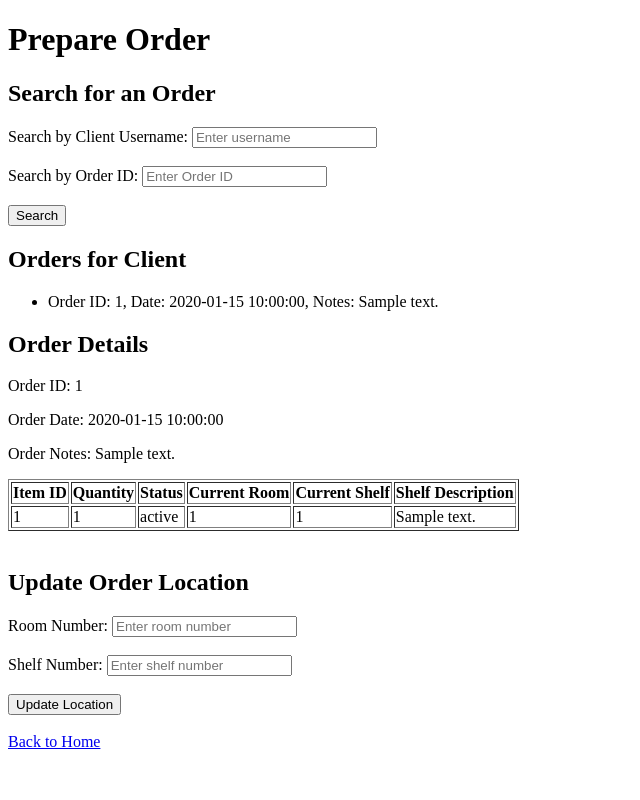
After one commit to cbxoi/DB6083_project, a Flask app: template templates/prepare_order.html in a window 1280 px wide. The commit adds this page. Shown: the whole page, without its empty margins (0-640 px from the left). Run offline with Flask 3, Linux system fonts and the light colour scheme; the template is opened without the code that fills it: most values are stand-ins (such as "Sample title", 1, 10 or a date in 2020).

Commit message:
updated feature 7 and 8

```diff
--- a/WelcomeHome.sql
+++ b/WelcomeHome.sql
@@ -115,12 +115,14 @@ CREATE TABLE ItemIn (
     quantityNum INT NOT NULL,
     found BOOLEAN DEFAULT FALSE,
     status ENUM('Available', 'Holding', 'Delivered') DEFAULT 'Available',
-    holdingLocationID INT,
+    holdingRoomNum INT,
+    holdingShelfNum INT,
     PRIMARY KEY (ItemID, quantityNum, orderID),
     FOREIGN KEY (ItemID, quantityNum) REFERENCES Item(ItemID, quantityNum),
     FOREIGN KEY (orderID) REFERENCES Ordered(orderID),
-    FOREIGN KEY (holdingLocationID) REFERENCES Location(roomNum)
+    FOREIGN KEY (holdingRoomNum, holdingShelfNum) REFERENCES Location(roomNum, shelfNum)
 );
+
 
 CREATE TABLE Delivered (
     userName VARCHAR(50) NOT NULL,
--- a/init.py
+++ b/init.py
@@ -3,6 +3,7 @@ from datetime import datetime
 #Import Flask Library
 from flask import Flask, render_template, request, session, url_for, redirect, flash
 import pymysql.cursors
+
 
 #for uploading photo:
 from app import app
@@ -13,8 +14,8 @@ ALLOWED_EXTENSIONS = set(['png', 'jpg', 'jpeg', 'gif'])
 
 
 ###Initialize the app from Flask
-##app = Flask(__name__)
-##app.secret_key = "secret key"
+app = Flask(__name__)
+app.secret_key = "secret key"
 
 #Configure MySQL
 conn = pymysql.connect(host='localhost',
@@ -366,11 +367,11 @@ def show_posts():
 def allowed_file(filename):
 	return '.' in filename and filename.rsplit('.', 1)[1].lower() in ALLOWED_EXTENSIONS
 
-@app.route('/')
+@app.route('/upload_form', methods=['GET'])
 def upload_form():
-	return render_template('upload.html')
+    return render_template('upload.html')
 
-@app.route('/', methods=['POST'])
+@app.route('/upload_file', methods=['POST'])
 def upload_file():
 	if request.method == 'POST':
         # check if the post request has the file part
@@ -397,6 +398,170 @@ def logout():
     session.pop('username')
     return redirect('/')
 
+
+#------------------------------------------------------------------------------
+#feature 7
+@app.route('/prepare_order', methods=['GET', 'POST'])
+def prepare_order():
+    cursor = conn.cursor()
+
+    if request.method == 'POST':
+        # Collect form data
+        client_username = request.form.get('username')
+        order_id = request.form.get('orderID')
+        room_number = request.form.get('roomNumber')
+        shelf_number = request.form.get('shelfNumber')
+
+        # **Search Operation**
+        if client_username or (order_id and not room_number):
+            if client_username:
+                # Search orders by username
+                query = '''
+                    SELECT o.orderID, o.orderDate, o.orderNotes
+                    FROM Ordered o
+                    JOIN Person p ON o.client = p.userName
+                    WHERE p.userName = %s
+                '''
+                cursor.execute(query, (client_username,))
+                orders = cursor.fetchall()
+
+                if not orders:
+                    return render_template('prepare_order.html', error=f"No orders found for client {client_username}.")
+
+                return render_template('prepare_order.html', orders=orders)
+
+            elif order_id:
+                # Search orders by order ID
+                query = 'SELECT * FROM Ordered WHERE orderID = %s'
+                cursor.execute(query, (order_id,))
+                order = cursor.fetchone()
+
+                if not order:
+                    return render_template('prepare_order.html', error=f"Order ID {order_id} does not exist.")
+
+                item_query = '''
+                    SELECT i.ItemID, i.quantityNum, i.status, l.roomNum, l.shelfNum, l.shelfDescription
+                    FROM ItemIn i
+                    LEFT JOIN Location l ON i.holdingRoomNum = l.roomNum AND i.holdingShelfNum = l.shelfNum
+                    WHERE i.orderID = %s
+                '''
+                cursor.execute(item_query, (order_id,))
+                items = cursor.fetchall()
+
+                return render_template('prepare_order.html', order=order, items=items)
+
+        # **Update Location Operation**
+        if order_id and room_number:
+            try:
+                # Ensure location exists in the Location table
+                location_check_query = '''
+                    SELECT COUNT(*) AS count FROM Location WHERE roomNum = %s AND shelfNum = %s
+                '''
+                cursor.execute(location_check_query, (room_number, shelf_number))
+                location_exists = cursor.fetchone()['count']
+
+                if not location_exists:
+                    # Insert new location if it doesn't exist
+                    insert_location_query = '''
+                        INSERT INTO Location (roomNum, shelfNum, shelf, shelfDescription)
+                        VALUES (%s, %s, %s, %s)
+                    '''
+                    cursor.execute(insert_location_query, (room_number, shelf_number, 'Holding', 'Holding area for ready items'))
+                    conn.commit()
+
+                # Update item location and status
+                if int(room_number) == 99:
+                    update_query = '''
+                        UPDATE ItemIn
+                        SET status = 'Holding', holdingRoomNum = %s, holdingShelfNum = %s
+                        WHERE orderID = %s AND status = 'Available'
+                    '''
+                else:
+                    update_query = '''
+                        UPDATE ItemIn
+                        SET status = 'Available', holdingRoomNum = %s, holdingShelfNum = %s
+                        WHERE orderID = %s
+                    '''
+                cursor.execute(update_query, (room_number, shelf_number, order_id))
+                conn.commit()
+
+                # Fetch updated data
+                item_query = '''
+                    SELECT i.ItemID, i.quantityNum, i.status, l.roomNum, l.shelfNum, l.shelfDescription
+                    FROM ItemIn i
+                    LEFT JOIN Location l ON i.holdingRoomNum = l.roomNum AND i.holdingShelfNum = l.shelfNum
+                    WHERE i.orderID = %s
+                '''
+                cursor.execute(item_query, (order_id,))
+                items = cursor.fetchall()
+
+                query = 'SELECT * FROM Ordered WHERE orderID = %s'
+                cursor.execute(query, (order_id,))
+                order = cursor.fetchone()
+
+                return render_template('prepare_order.html', success=f"Order {order_id} updated with Room {room_number} and Shelf {shelf_number}.", order=order, items=items)
+
+            except Exception as e:
+                conn.rollback()
+                print(f"Error updating order: {e}")
+                return render_template('prepare_order.html', error="An error occurred while updating the order. Please try again.")
+
+        # If neither a search nor update, return an error
+        return render_template('prepare_order.html', error="Room number and shelf number are required to update location.")
+
+    # **Handle GET Requests**
+    # If GET and `orderID` is provided in the query string, display order details
+    order_id = request.args.get('orderID')
+    if order_id:
+        query = 'SELECT * FROM Ordered WHERE orderID = %s'
+        cursor.execute(query, (order_id,))
+        order = cursor.fetchone()
+
+        if order:
+            item_query = '''
+                SELECT i.ItemID, i.quantityNum, i.status, l.roomNum, l.shelfNum, l.shelfDescription
+                FROM ItemIn i
+                LEFT JOIN Location l ON i.holdingRoomNum = l.roomNum AND i.holdingShelfNum = l.shelfNum
+                WHERE i.orderID = %s
+            '''
+            cursor.execute(item_query, (order_id,))
+            items = cursor.fetchall()
+
+            return render_template('prepare_order.html', order=order, items=items)
+
+    return render_template('prepare_order.html')
+
+
+#------------------------------------------------------------------------------
+#feature 8
+@app.route('/user_orders', methods=['GET'])
+def user_orders():
+    # Get the current logged-in user
+    username = session.get('username')
+    if not username:
+        return redirect(url_for('login'))
+
+    # Fetch all orders associated with the current user
+    cursor = conn.cursor()
+    query = '''
+        SELECT o.orderID, o.orderDate, o.orderNotes, o.supervisor, o.client
+        FROM Ordered o
+        LEFT JOIN Delivered d ON o.orderID = d.orderID
+        WHERE o.client = %s OR d.userName = %s
+    '''
+    cursor.execute(query, (username, username))
+    orders = cursor.fetchall()
+    cursor.close()
+
+    # Render the results
+    return render_template('user_orders.html', orders=orders, username=username)
+
+
+
+
+
+print(app.url_map)
+
 app.secret_key = 'some key that you will never guess'
 #Run the app on localhost port 5000
 #debug = True -> you don't have to restart flask
--- a/templates/person.html
+++ b/templates/person.html
@@ -31,7 +31,12 @@
 
 <a href="/upload_form">Upload a photo</a>
 <br>
+<a href="/prepare_order">Prepare Order</a>
+<br>
+<a href="/user_orders">View Orders</a>
+<br>
 <a href="/logout">Logout</a>
+
 
 </body>
 
--- /dev/null
+++ b/templates/prepare_order.html
@@ -0,0 +1,86 @@
+<!DOCTYPE html>
+<html>
+<head>
+    <title>Prepare Order</title>
+</head>
+<body>
+    <h1>Prepare Order</h1>
+
+    <!-- Display Error or Success Messages -->
+    {% if error %}
+        <p>Error: {{ error }}</p>
+    {% endif %}
+    {% if success %}
+        <p>Success: {{ success }}</p>
+    {% endif %}
+
+    <!-- Search Form -->
+    <form action="/prepare_order" method="POST">
+        <h2>Search for an Order</h2>
+        <label for="username">Search by Client Username:</label>
+        <input type="text" id="username" name="username" placeholder="Enter username"><br><br>
+
+        <label for="orderID">Search by Order ID:</label>
+        <input type="number" id="orderID" name="orderID" placeholder="Enter Order ID"><br><br>
+
+        <button type="submit">Search</button>
+    </form>
+
+    <!-- Display Orders if Found -->
+    {% if orders %}
+        <h2>Orders for Client</h2>
+        <ul>
+            {% for order in orders %}
+                <li>Order ID: {{ order.orderID }}, Date: {{ order.orderDate }}, Notes: {{ order.orderNotes }}</li>
+            {% endfor %}
+        </ul>
+    {% endif %}
+
+    <!-- Display Order Details if Found -->
+    {% if order %}
+        <h2>Order Details</h2>
+        <p>Order ID: {{ order.orderID }}</p>
+        <p>Order Date: {{ order.orderDate }}</p>
+        <p>Order Notes: {{ order.orderNotes }}</p>
+
+        <table border="1">
+            <tr>
+                <th>Item ID</th>
+                <th>Quantity</th>
+                <th>Status</th>
+                <th>Current Room</th>
+                <th>Current Shelf</th>
+                <th>Shelf Description</th>
+            </tr>
+            {% for item in items %}
+            <tr>
+                <td>{{ item.ItemID }}</td>
+                <td>{{ item.quantityNum }}</td>
+                <td>{{ item.status }}</td>
+                <td>{{ item.roomNum or 'N/A' }}</td>
+                <td>{{ item.shelfNum or 'N/A' }}</td>
+                <td>{{ item.shelfDescription or 'N/A' }}</td>
+            </tr>
+            {% endfor %}
+        </table>
+
+        <br>
+
+        <!-- Update Location Form -->
+        <form action="/prepare_order" method="POST">
+            <input type="hidden" name="orderID" value="{{ order.orderID }}">
+            <h2>Update Order Location</h2>
+            <label for="roomNumber">Room Number:</label>
+            <input type="number" id="roomNumber" name="roomNumber" placeholder="Enter room number" required><br><br>
+
+            <label for="shelfNumber">Shelf Number:</label>
+            <input type="number" id="shelfNumber" name="shelfNumber" placeholder="Enter shelf number" required><br><br>
+
+            <button type="submit">Update Location</button>
+        </form>
+    {% endif %}
+
+    <br>
+    <a href="/person">Back to Home</a>
+</body>
+</html>
```
Also changed, not shown: WelcomeHome_insert.sql (+6 -4 lines), templates/user_orders.html (added, +35 -0 lines).
